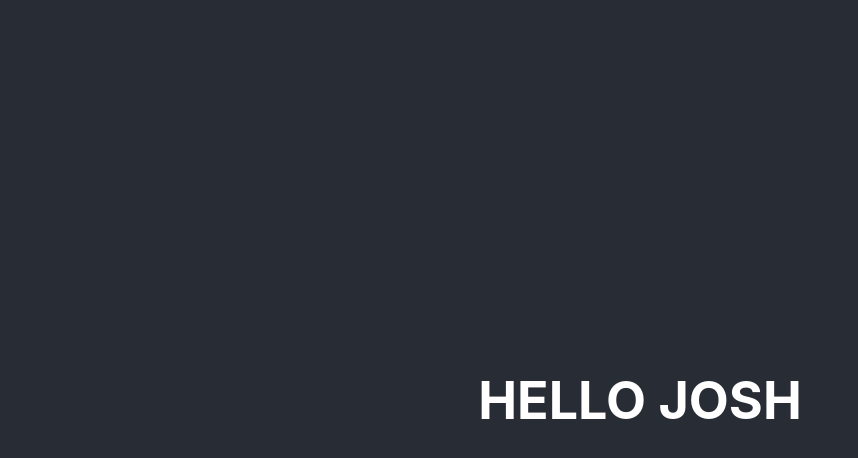
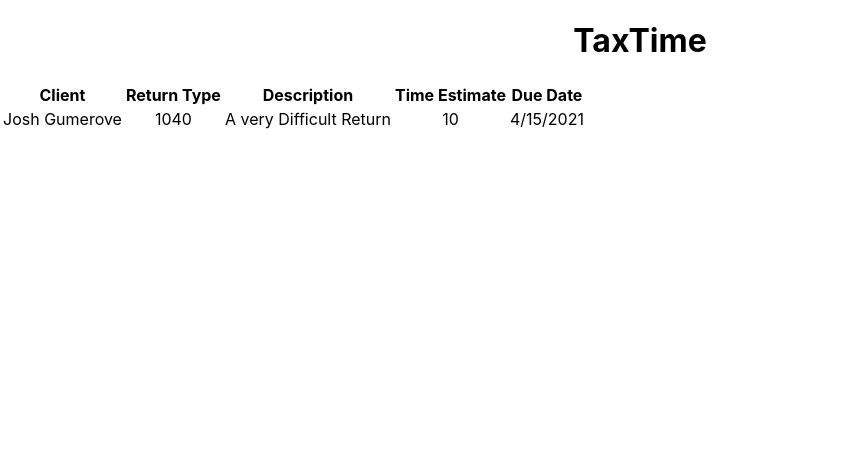
Before and after one commit to joshgumerove/tax-time-react, a React (Create React App) app: page / in a window 1280 px wide. Shown: the top 458 px of the page, without its empty margins (0-858 px from the left). Built offline with nearby package versions, Linux system fonts and the light colour scheme.

Commit message:
template for backend data

```diff
--- a/public/index.html
+++ b/public/index.html
@@ -24,7 +24,7 @@
       work correctly both with client-side routing and a non-root public URL.
       Learn how to configure a non-root public URL by running `npm run build`.
     -->
-    <title>React App</title>
+    <title>Tax Time</title>
   </head>
   <body>
     <noscript>You need to enable JavaScript to run this app.</noscript>
--- a/src/App.css
+++ b/src/App.css
@@ -1,38 +1,3 @@
 .App {
   text-align: center;
 }
-
-.App-logo {
-  height: 40vmin;
-  pointer-events: none;
-}
-
-@media (prefers-reduced-motion: no-preference) {
-  .App-logo {
-    animation: App-logo-spin infinite 20s linear;
-  }
-}
-
-.App-header {
-  background-color: #282c34;
-  min-height: 100vh;
-  display: flex;
-  flex-direction: column;
-  align-items: center;
-  justify-content: center;
-  font-size: calc(10px + 2vmin);
-  color: white;
-}
-
-.App-link {
-  color: #61dafb;
-}
-
-@keyframes App-logo-spin {
-  from {
-    transform: rotate(0deg);
-  }
-  to {
-    transform: rotate(360deg);
-  }
-}
--- a/src/App.js
+++ b/src/App.js
@@ -1,12 +1,11 @@
-import logo from "./logo.svg";
 import "./App.css";
+import Table from "./components/containers/Table";
 
 function App() {
   return (
     <div className="App">
-      <header className="App-header">
-        <h1>HELLO JOSH</h1>
-      </header>
+      <h1>TaxTime</h1>
+      <Table />
     </div>
   );
 }
--- /dev/null
+++ b/src/components/Headers.jsx
@@ -0,0 +1,17 @@
+import React from "react";
+
+const Headers = () => {
+  return (
+    <React.Fragment>
+      <tr>
+        <th>Client</th>
+        <th>Return Type</th>
+        <th>Description</th>
+        <th>Time Estimate</th>
+        <th>Due Date</th>
+      </tr>
+    </React.Fragment>
+  );
+};
+
+export default Headers;
--- /dev/null
+++ b/src/components/TableData.jsx
@@ -0,0 +1,17 @@
+import React from "react";
+
+const TableData = () => {
+  return (
+    <React.Fragment>
+      <tr>
+        <td>Josh Gumerove</td>
+        <td>1040</td>
+        <td>A very Difficult Return</td>
+        <td>10</td>
+        <td>4/15/2021</td>
+      </tr>
+    </React.Fragment>
+  );
+};
+
+export default TableData;
--- /dev/null
+++ b/src/components/containers/Table.jsx
@@ -0,0 +1,14 @@
+import React from "react";
+import TableBody from "./TableBody";
+import TableHead from "./TableHead";
+
+const Table = () => {
+  return (
+    <table>
+      <TableHead />
+      <TableBody />
+    </table>
+  );
+};
+
+export default Table;
--- /dev/null
+++ b/src/components/containers/TableBody.jsx
@@ -0,0 +1,12 @@
+import React from "react";
+import TableData from "../TableData";
+
+const TableBody = () => {
+  return (
+    <tbody>
+      <TableData />
+    </tbody>
+  );
+};
+
+export default TableBody;
--- /dev/null
+++ b/src/components/containers/TableHead.jsx
@@ -0,0 +1,14 @@
+import React from "react";
+import Headers from "../Headers";
+
+const TableHead = () => {
+  return (
+    <React.Fragment>
+      <thead>
+        <Headers />
+      </thead>
+    </React.Fragment>
+  );
+};
+
+export default TableHead;
```
